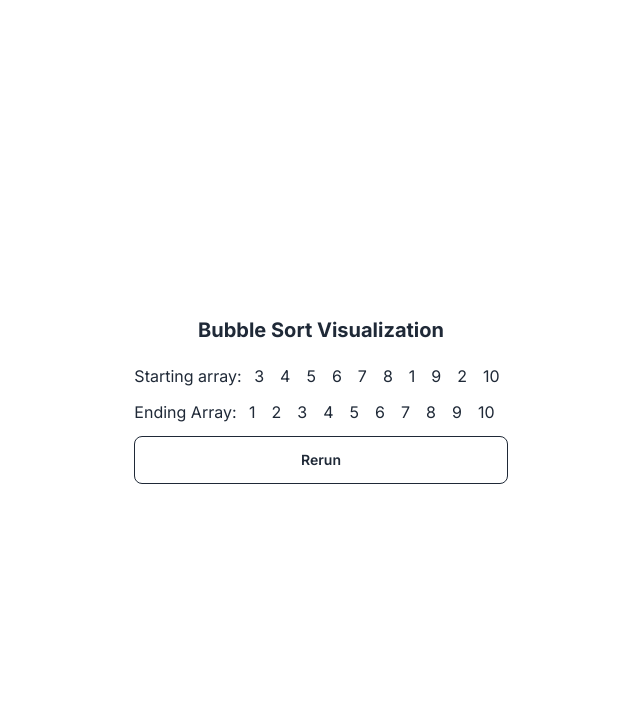
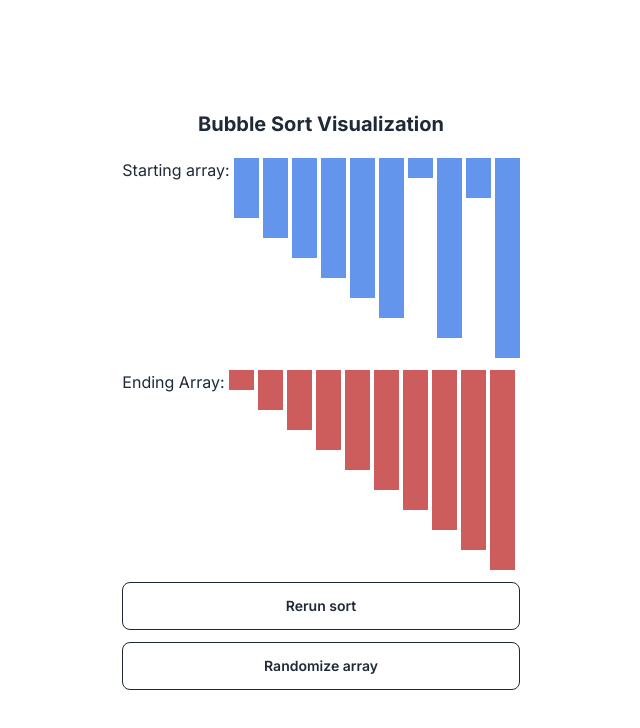
Before and after one commit to fractal-bootcamp/parthagrawal.algorithms, a Next.js app: page /algorithms/bubblesort in a window 1280 px wide. Shown: the top 728 px of the page, without its empty margins (319-959 px from the left). Built offline with nearby package versions, Linux system fonts and the light colour scheme.

Commit message:
made sort look better

```diff
--- a/src/app/algorithms/bubblesort/page.tsx
+++ b/src/app/algorithms/bubblesort/page.tsx
@@ -5,7 +5,7 @@ import { setDefaultHighWaterMark } from "stream";
 import { bubbleSortStep } from "./bubbleSort";
 
 export default function BubbleSort() {
-  const startArr = [3, 4, 5, 6, 7, 8, 1, 9, 2, 10]
+  const [startArr, setStart] = useState([3, 4, 5, 6, 7, 8, 1, 9, 2, 10])
   // const { arr } = bubbleSort(startArr)
   const [arr, setArr] = useState<number[]>(structuredClone(startArr))
   const [sorted, setSorted] = useState(false);
@@ -52,22 +52,42 @@ export default function BubbleSort() {
         </div>
         <div className="flex flex-col gap-3">
 
-          <div>
-            Starting array: {startArr.map((num) => {
-              return <span key={num} className="mx-2" >{num}</span>
+          <div className="flex flex-row gap-1">
+            Starting array: {startArr.map((num, idx) => {
+              return <Rectangle key={idx} isTarget={false} length={num} />
             })}
           </div>
-          <div>
-            Ending Array: {arr.map((num) => {
-              return <span key={num} className="mx-2" >{num}</span>
+          <div className="flex flex-row gap-1">
+            Ending Array: {arr.map((num, idx) => {
+              return <Rectangle key={idx} isTarget={true} length={num} />
             })}
           </div>
           <button className="btn btn-outline" onClick={() => { setArr(structuredClone(startArr)); setStep(0) }}>
-            Rerun
+            Rerun sort
           </button>
+          <button className="btn btn-outline" onClick={() => {
+            const newStart = Array.from({ length: 10 }, () => Math.floor(Math.random() * 10 + 1))
+            setStart(structuredClone(newStart))
+            setArr(newStart)
+            setStep(0)
+          }}>
+            Randomize array
+          </button>
+
         </div>
 
       </div>
     </>
   );
 }
+
+const Rectangle = ({ length, isTarget }: { length: number, isTarget: boolean }) => {
+  const boxHeight = length * 20;
+  const color = isTarget ? "#CD5C5C" : "#6495ED"
+  return (
+    <div style={{ height: boxHeight, backgroundColor: color }} className="w-[25px]">
+
+    </div>
+  )
+
+}
```
